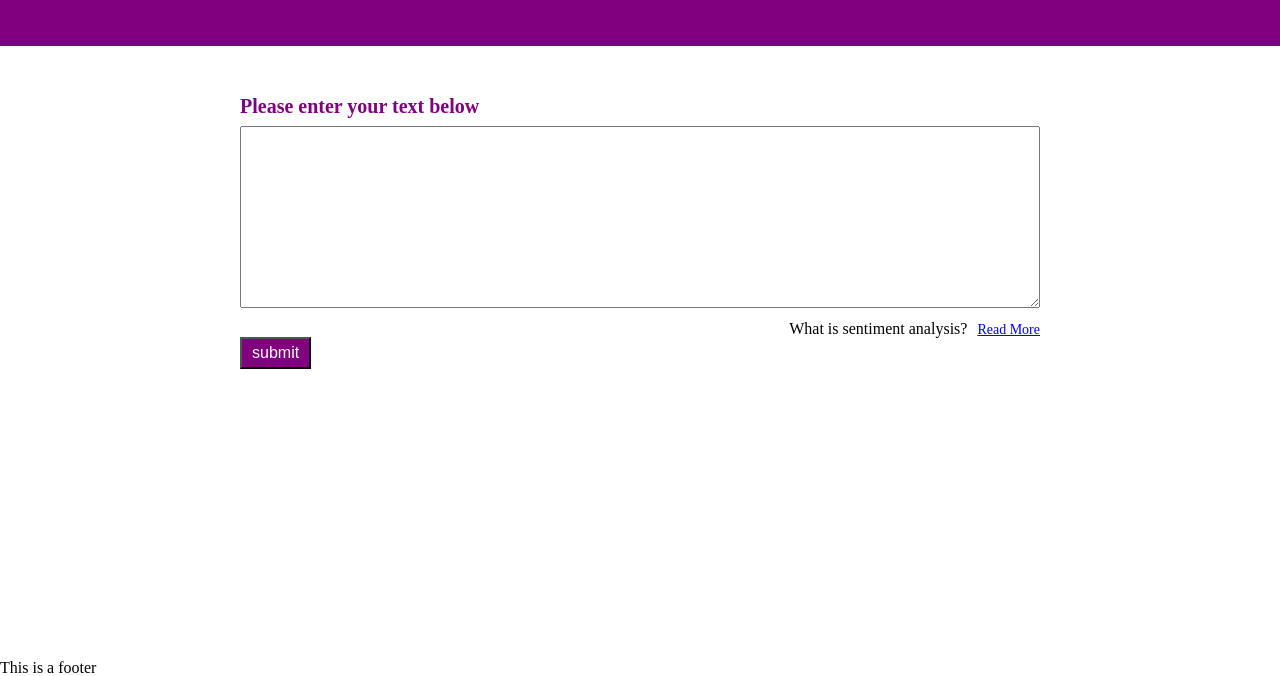
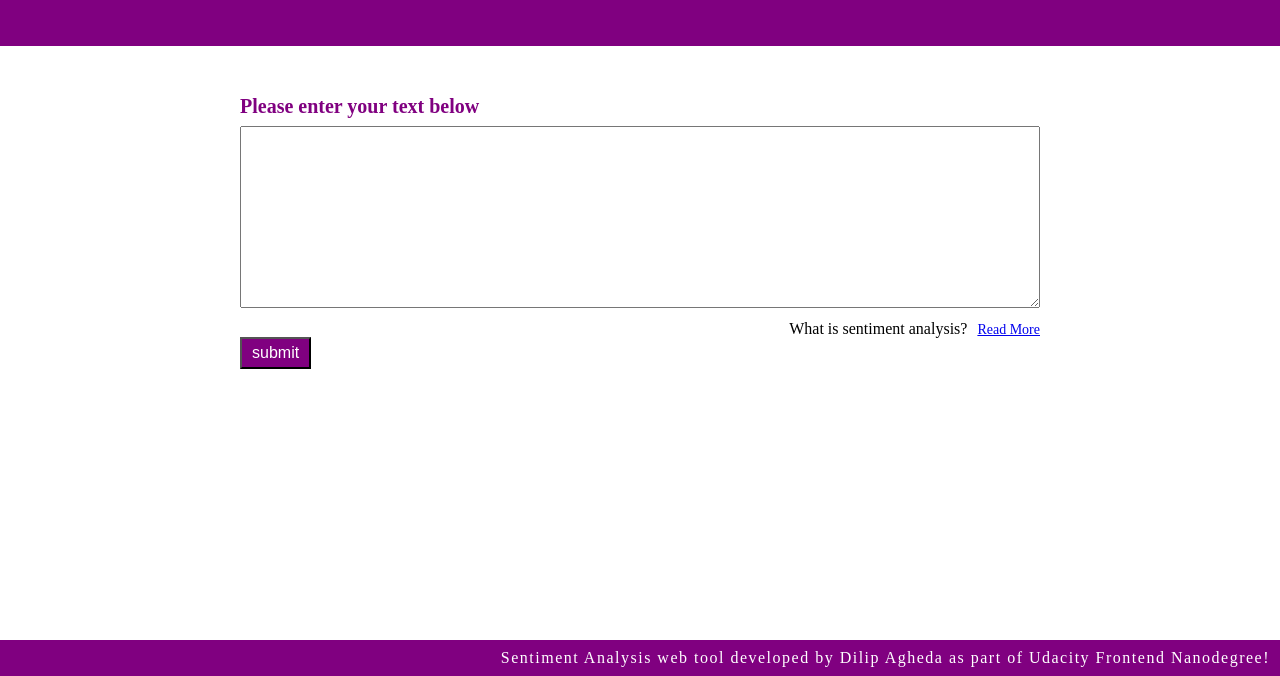
Before and after one commit to dilipagheda/evaluate-news-nlp, a website built with webpack: page src/client/views/index.html in a window 1280 px wide. Shown: the part 124-800 px from the top of the page. Built offline with nearby package versions, Linux system fonts and the light colour scheme.

Commit message:
Added footer

```diff
--- a/src/client/styles/footer.scss
+++ b/src/client/styles/footer.scss
@@ -0,0 +1,9 @@
+footer {
+    background-color:purple;
+    color:white;
+    text-align: right;
+    letter-spacing: 1.5px;
+    p {
+        padding:10px;
+    }
+}
--- a/src/client/views/index.html
+++ b/src/client/views/index.html
@@ -19,6 +19,7 @@
                     <!-- <input id="name" type="text" name="input" value="" onblur="onBlur()" placeholder="Name"> -->
                     <label for="name">Please enter your text below</label>
                     <textarea id="name" name="input" rows="10"></textarea>
+                    <div id="error-message"></div>
                     <div id="top-ref">
                         <h2>What is sentiment analysis?</h2>
                         <div>
@@ -38,7 +39,7 @@
         </main>
 
         <footer>
-            <p>This is a footer</p>
+            <p>Sentiment Analysis web tool developed by Dilip Agheda as part of Udacity Frontend Nanodegree!</p>
         </footer>
 
     </body>
```
